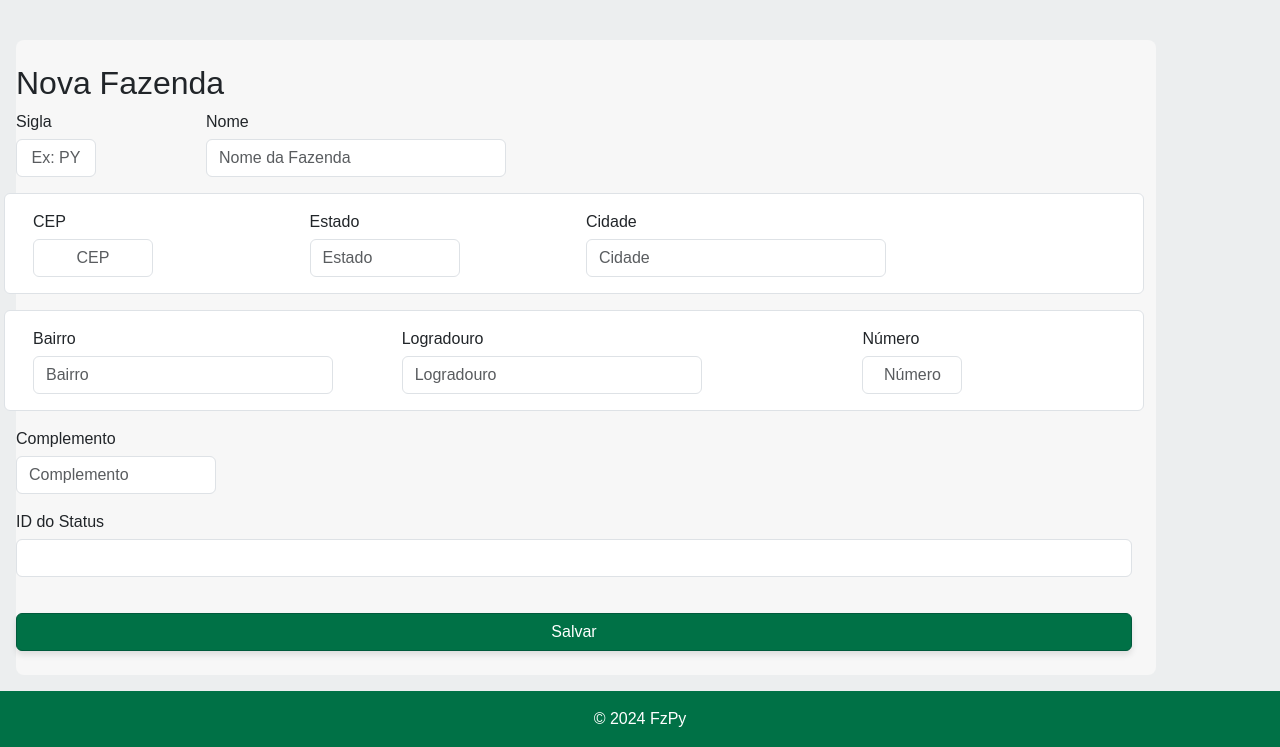
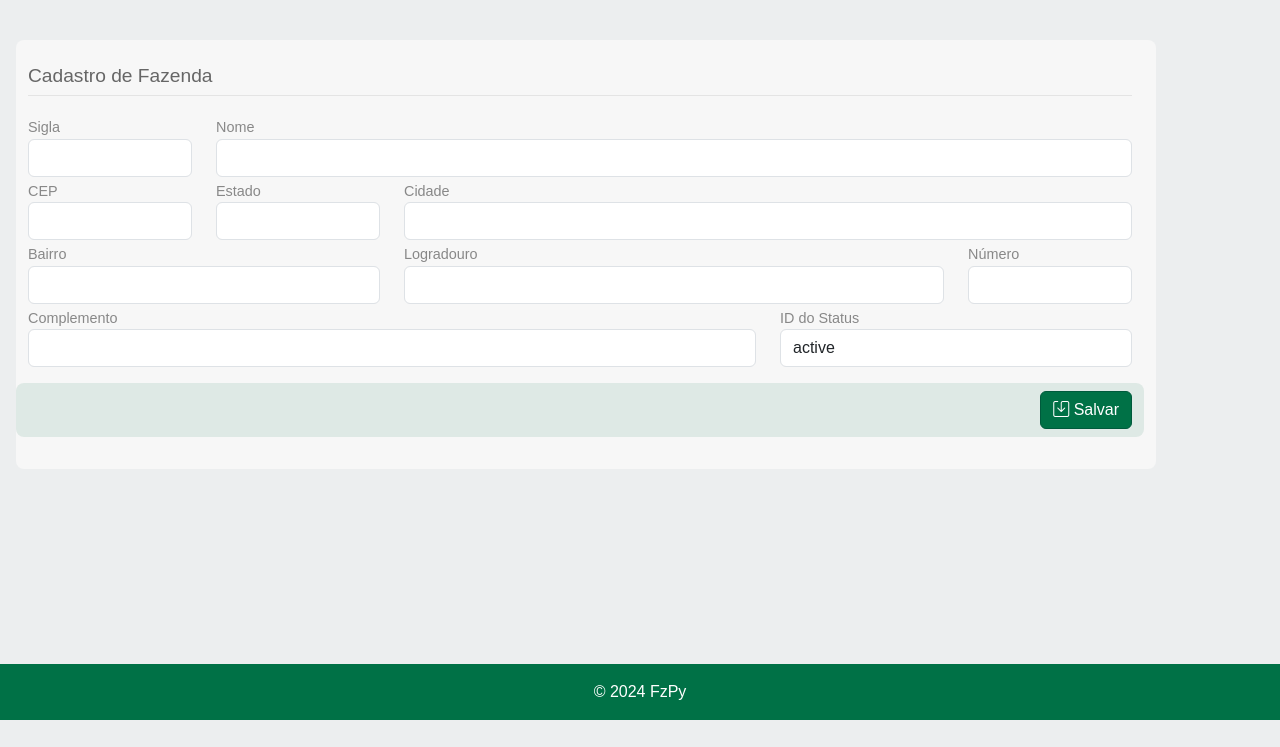
Before and after one commit to juniojose/gestaoContratos, a Flask app: page /fazendas/new in a window 1280 px wide. Shown: the part 80-827 px from the top of the page. After the commit the page ends 800 px from the top, so only its background shows below. Run offline with Flask 3, Linux system fonts and the light colour scheme; tables that the repository leaves empty hold one stand-in row (values such as "Sample post"); some libraries are stand-ins or nearby versions.

Commit message:
Corrige validação de edição no formulário de fazendas e atualiza routes.py e forms.py

```diff
--- a/app/__init__.py
+++ b/app/__init__.py
@@ -54,5 +54,3 @@ def register_blueprints(app):
     """Registra os blueprints com a aplicação."""
     from .routes import main
     app.register_blueprint(main)
-
-from .models import Status
--- a/app/forms.py
+++ b/app/forms.py
@@ -1,7 +1,7 @@
 from flask_wtf import FlaskForm
-from wtforms import StringField, IntegerField, SubmitField
+from wtforms import StringField, SelectField, SubmitField
 from wtforms.validators import DataRequired, Length, ValidationError
-from .models import Status, Fazenda
+from .models import Fazenda
 
 # Formulário de Status
 class StatusForm(FlaskForm):
@@ -18,15 +18,19 @@ class FazendaForm(FlaskForm):
     fazendaLogradouro = StringField('Logradouro', validators=[Length(max=100)])
     fazendaNumero = StringField('Número', validators=[Length(max=6)])
     fazendaComplemento = StringField('Complemento', validators=[Length(max=50)])
-    statusId = IntegerField('ID do Status', validators=[DataRequired()])
+    statusId = SelectField('ID do Status', choices=[], coerce=int, validators=[DataRequired()])
     submit = SubmitField('Salvar')
+
+    def __init__(self, *args, **kwargs):
+        self.fazenda_id = kwargs.pop('fazenda_id', None)
+        super().__init__(*args, **kwargs)
 
     def validate_fazendaSigla(self, fazendaSigla):
         fazenda = Fazenda.query.filter_by(fazendaSigla=fazendaSigla.data).first()
-        if fazenda:
+        if fazenda and fazenda.fazendaId != self.fazenda_id:
             raise ValidationError('Já existe uma fazenda com essa sigla.')
 
     def validate_fazendaNome(self, fazendaNome):
         fazenda = Fazenda.query.filter_by(fazendaNome=fazendaNome.data).first()
-        if fazenda:
+        if fazenda and fazenda.fazendaId != self.fazenda_id:
             raise ValidationError('Já existe uma fazenda com esse nome.')
--- a/app/routes.py
+++ b/app/routes.py
@@ -39,7 +39,7 @@ def new_status():
             db.session.rollback()
             flash('Erro: Já existe um status com essa descrição.', 'error')
             return redirect(url_for('main.new_status'))
-    return render_template('status_form.html', form=form, title='Novo Status')
+    return render_template('status_form.html', form=form, title='Cadastro de Status')
 
 # Rota para editar um status existente
 @main.route("/status/edit/<int:status_id>", methods=['GET', 'POST'])
@@ -75,6 +75,11 @@ def delete_status(status_id):
     flash('Status deletado com sucesso!', 'success')
     return redirect(url_for('main.list_status'))
 
+@main.route('/debug/fazendas')
+def debug_fazendas():
+    fazendas = Fazenda.query.all()
+    return "<br>".join([f"{f.fazendaId} - {f.fazendaNome} - {f.statusId}" for f in fazendas])
+
 @main.route("/fazendas", methods=['GET'])
 def list_fazendas():
     fazendas = Fazenda.query.all()
@@ -83,6 +88,10 @@ def list_fazendas():
 @main.route("/fazendas/new", methods=['GET', 'POST'])
 def new_fazenda():
     form = FazendaForm()
+
+    # Carregar as opções de Status do banco de dados
+    form.statusId.choices = [(status.statusId, status.statusDescricao) for status in Status.query.all()]
+
     if form.validate_on_submit():
         fazenda = Fazenda(
             fazendaSigla=form.fazendaSigla.data,
@@ -104,12 +113,16 @@ def new_fazenda():
         except IntegrityError:
             db.session.rollback()
             flash('Erro: Já existe uma fazenda com essa sigla ou nome.', 'error')
-    return render_template('fazenda_form.html', form=form, title='Nova Fazenda')
+    return render_template('fazenda_form.html', form=form, title='Cadastro de Fazenda')
 
 @main.route("/fazendas/edit/<int:fazenda_id>", methods=['GET', 'POST'])
 def edit_fazenda(fazenda_id):
     fazenda = Fazenda.query.get_or_404(fazenda_id)
-    form = FazendaForm()
+    form = FazendaForm(fazenda_id=fazenda_id)
+
+    # Popula as opções do campo statusId
+    form.statusId.choices = [(status.statusId, status.statusDescricao) for status in Status.query.all()]
+
     if form.validate_on_submit():
         fazenda.fazendaSigla = form.fazendaSigla.data
         fazenda.fazendaNome = form.fazendaNome.data
@@ -121,6 +134,7 @@ def edit_fazenda(fazenda_id):
         fazenda.fazendaNumero = form.fazendaNumero.data
         fazenda.fazendaComplemento = form.fazendaComplemento.data
         fazenda.statusId = form.statusId.data
+
         try:
             db.session.commit()
             flash('Fazenda atualizada com sucesso!', 'success')
@@ -139,6 +153,7 @@ def edit_fazenda(fazenda_id):
         form.fazendaNumero.data = fazenda.fazendaNumero
         form.fazendaComplemento.data = fazenda.fazendaComplemento
         form.statusId.data = fazenda.statusId
+
     return render_template('fazenda_form.html', form=form, title='Editar Fazenda')
 
 @main.route("/fazendas/delete/<int:fazenda_id>", methods=['POST'])
--- a/app/static/css/style.css
+++ b/app/static/css/style.css
@@ -18,7 +18,7 @@ main {
 }
 
 /****************************************************/
-/* Estilização do cabeçalho */
+/* Cabeçalho */
 /****************************************************/
 .custom-header {
     background-color: rgb(0, 113, 70);
@@ -58,7 +58,7 @@ main {
 }
 
 /****************************************************/
-/* Estilização do rodapé */
+/* Rodapé */
 /****************************************************/
 .custom-footer {
     background-color: rgb(0, 113, 70);
@@ -69,75 +69,7 @@ main {
 }
 
 /****************************************************/
-/* Card do formulário de login */
-/****************************************************/
-.login-card {
-    width: 100%;
-    max-width: 400px;
-    background-color: white;
-    border-radius: 10px;
-    box-shadow: 0 0 10px rgba(0, 0, 0, 0.1);
-}
-
-/* Estilização dos campos do formulário */
-.form-group {
-    padding: 0 20px;
-    margin-bottom: 15px;
-}
-
-label {
-    display: block;
-    margin-bottom: 5px;
-    font-weight: normal;
-    font-family: "72", Arial, sans-serif;
-}
-
-input[type="email"], input[type="password"] {
-    width: 100%;
-    padding: 10px;
-    border: 1px solid #ccc;
-    border-radius: 5px;
-    box-sizing: border-box;
-    font-family: "72", Arial, sans-serif;
-}
-
-/* Ajuste do botão de login */
-button {
-    background-color: rgb(0, 113, 70);
-    color: white;
-    border: none;
-    padding: 8px;
-    width: 100%;
-    cursor: pointer;
-    font-size: 16px;
-    display: block;
-    margin-top: 20px;
-    border-radius: 5px;
-}
-
-button:hover {
-    background-color: rgb(0, 90, 60);
-}
-
-a {
-    color: rgb(0, 113, 70);
-    text-decoration: none;
-    display: block;
-    text-align: center;
-    font-size: 0.75rem;
-    margin-top: 0px;
-}
-
-a:hover {
-    text-decoration: underline;
-}
-
-.navbar {
-    padding: 0;
-}
-
-/****************************************************/
-/* Estilização dos botões de miniApps */
+/* Botões de miniApps */
 /****************************************************/
 .card.draggable {
     cursor: move;
@@ -191,7 +123,7 @@ a:hover {
 }
 
 /****************************************************/
-/* Estilização dos botões CRUD */
+/* Botões CRUD */
 /****************************************************/
 .action-btn {
     width: 40px;
@@ -234,36 +166,7 @@ a:hover {
 }
 
 /****************************************************/
-/* Estilização dos tamanhos dos campos do formulário */
-/****************************************************/
-.input-sigla {
-    max-width: 80px; /* Tamanho ajustado para 2 caracteres */
-}
-
-.input-cep {
-    max-width: 120px; /* Tamanho ajustado para CEP (8 caracteres + formatação) */
-}
-
-.input-estado {
-    max-width: 150px; /* Ajuste para estados */
-}
-
-.input-cidade,
-.input-bairro,
-.input-logradouro {
-    max-width: 300px; /* Ajuste para textos médios como cidade, bairro ou logradouro */
-}
-
-.input-numero {
-    max-width: 100px; /* Ajuste para números */
-}
-
-.input-complemento {
-    max-width: 200px; /* Ajuste para complementos */
-}
-
-/****************************************************/
-/* Ajustes adicionais para o formulário de fazendas */
+/* Formulários */
 /****************************************************/
 
 /* Grupo de campos com borda suave */
@@ -273,19 +176,56 @@ a:hover {
     background-color: #ffffff;
 }
 
-/* Placeholder para o campo Sigla e CEP */
-.input-sigla,
-.input-cep,
-.input-numero {
-    text-align: center;
+.row {
+    margin-left: 0 !important; /* Remove margens indesejadas */
+}
+
+/* Reduzindo espaço entre labels e campos */
+.form-group label,
+.row label {
+    margin-bottom: 0; /* Ajuste para reduzir o espaço */
 }
 
 /* Botão "Salvar" com sombra */
 .btn-primary {
     background-color: rgb(0, 113, 70);
     border-color: rgb(0, 90, 60);
+    max-width: 100px;
 }
 .btn-primary:hover {
     background-color: rgb(0, 90, 60);
     border-color: rgb(0, 75, 50);
 }
+
+/* Estilização do título */
+.form-title {
+    font-size: 1.2rem;
+    color: #666;
+}
+
+/* Estilização da linha fina abaixo dos títulos */
+.line-fine {
+    border: none;
+    border-bottom: 1px solid #aaa;
+    margin-top: 0;
+    margin-bottom: 5px;
+}
+
+/* Reduz o tamanho da fonte das labels nos formulários */
+.form-label {
+    font-size: 0.9rem;
+    font-weight: 500;
+    color: #888;
+}
+
+/* Estilização da linha do botão "Salvar" */
+.bg-save-row {
+    background-color: rgba(0, 113, 70, 0.1);
+    border-radius: 8px;
+    padding-top: 8px;
+    padding-bottom: 8px;
+    padding-left: 8px;
+    padding-right: 0;
+    display: flex;
+    align-items: center;
+}
--- a/app/templates/fazenda_form.html
+++ b/app/templates/fazenda_form.html
@@ -4,72 +4,80 @@
 
 {% block content %}
 <div class="container mt-4 p-4" style="background-color: #f7f7f7; border-radius: 8px;">
-    <h2>{{ title }}</h2>
     <form method="POST">
         {{ form.hidden_tag() }}
 
+        <!-- Linha do Título -->
+        <div class="row mb-3">
+            <div class="d-flex flex-column justify-content-start">
+                <h4 class="form-title">{{ title }}</h4>
+                <hr class="line-fine">
+            </div>
+        </div>
+
         <!-- Linha 1: Sigla e Nome -->
-        <div class="row mb-3">
-            <div class="col-md-2">
-                {{ form.fazendaSigla.label }}
-                {{ form.fazendaSigla(class="form-control input-sigla", placeholder="Ex: PY") }}
+        <div class="row mb-1 ">
+            <div class="col-md-2 d-flex flex-column justify-content-start">
+                {{ form.fazendaSigla.label(class="form-label") }}
+                {{ form.fazendaSigla(class="form-control input-sigla") }}
             </div>
-            <div class="col-md-10">
-                {{ form.fazendaNome.label }}
-                {{ form.fazendaNome(class="form-control input-cidade", placeholder="Nome da Fazenda") }}
+            <div class="col-md-10 d-flex flex-column justify-content-start">
+                {{ form.fazendaNome.label(class="form-label") }}
+                {{ form.fazendaNome(class="form-control input-nome") }}
             </div>
         </div>
 
         <!-- Linha 2: CEP, Estado, Cidade -->
-        <div class="row mb-3 border rounded p-3">
-            <div class="col-md-3">
-                {{ form.fazendaCEP.label }}
-                {{ form.fazendaCEP(class="form-control input-cep", placeholder="CEP") }}
+        <div class="row mb-1">
+            <div class="col-md-2 d-flex flex-column justify-content-start">
+                {{ form.fazendaCEP.label(class="form-label") }}
+                {{ form.fazendaCEP(class="form-control input-cep") }}
             </div>
-            <div class="col-md-3">
-                {{ form.fazendaEstado.label }}
-                {{ form.fazendaEstado(class="form-control input-estado", placeholder="Estado") }}
+            <div class="col-md-2 d-flex flex-column justify-content-start">
+                {{ form.fazendaEstado.label(class="form-label") }}
+                {{ form.fazendaEstado(class="form-control input-estado") }}
             </div>
-            <div class="col-md-6">
-                {{ form.fazendaCidade.label }}
-                {{ form.fazendaCidade(class="form-control input-cidade", placeholder="Cidade") }}
+            <div class="col-md-8 d-flex flex-column justify-content-start">
+                {{ form.fazendaCidade.label(class="form-label") }}
+                {{ form.fazendaCidade(class="form-control input-cidade") }}
             </div>
         </div>
 
         <!-- Linha 3: Bairro, Logradouro, Número -->
-        <div class="row mb-3 border rounded p-3">
-            <div class="col-md-4">
-                {{ form.fazendaBairro.label }}
-                {{ form.fazendaBairro(class="form-control input-bairro", placeholder="Bairro") }}
+        <div class="row mb-1">
+            <div class="col-md-4 d-flex flex-column justify-content-start">
+                {{ form.fazendaBairro.label(class="form-label") }}
+                {{ form.fazendaBairro(class="form-control input-bairro") }}
             </div>
-            <div class="col-md-5">
-                {{ form.fazendaLogradouro.label }}
-                {{ form.fazendaLogradouro(class="form-control input-logradouro", placeholder="Logradouro") }}
+            <div class="col-md-6 d-flex flex-column justify-content-start">
+                {{ form.fazendaLogradouro.label(class="form-label") }}
+                {{ form.fazendaLogradouro(class="form-control input-logradouro") }}
             </div>
-            <div class="col-md-3">
-                {{ form.fazendaNumero.label }}
-                {{ form.fazendaNumero(class="form-control input-numero", placeholder="Número") }}
+            <div class="col-md-2 d-flex flex-column justify-content-start">
+                {{ form.fazendaNumero.label(class="form-label") }}
+                {{ form.fazendaNumero(class="form-control input-numero") }}
             </div>
         </div>
 
-        <!-- Linha 4: Complemento -->
-        <div class="row mb-3">
-            <div class="col-md-12">
-                {{ form.fazendaComplemento.label }}
-                {{ form.fazendaComplemento(class="form-control input-complemento", placeholder="Complemento") }}
+        <!-- Linha 4: Complemento, Status -->
+        <div class="row mb-2">
+            <div class="col-md-8 d-flex flex-column justify-content-start">
+                {{ form.fazendaComplemento.label(class="form-label") }}
+                {{ form.fazendaComplemento(class="form-control input-complemento") }}
+            </div>
+            <div class="col-md-4 d-flex flex-column justify-content-start">
+                {{ form.statusId.label(class="form-label") }}
+                {{ form.statusId(class="form-control input-status") }}
+        </div>
+
+        <!-- Botão de Salvar -->
+        <div class="row mt-3 bg-save-row">
+            <div class="col-md-12 d-flex justify-content-end">
+                <button type="submit" class="btn btn-primary">
+                    <i class="bi bi-save"></i> Salvar
+                </button>
             </div>
         </div>
-
-        <!-- Linha 5: Status -->
-        <div class="row mb-3">
-            <div class="col-md-12">
-                {{ form.statusId.label }}
-                {{ form.statusId(class="form-control") }}
-            </div>
-        </div>
-
-        <!-- Botão de Salvar com Sombra -->
-        <button type="submit" class="btn btn-primary w-100" style="box-shadow: 0px 4px 6px rgba(0, 0, 0, 0.1);">Salvar</button>
     </form>
 </div>
 {% endblock %}
```
